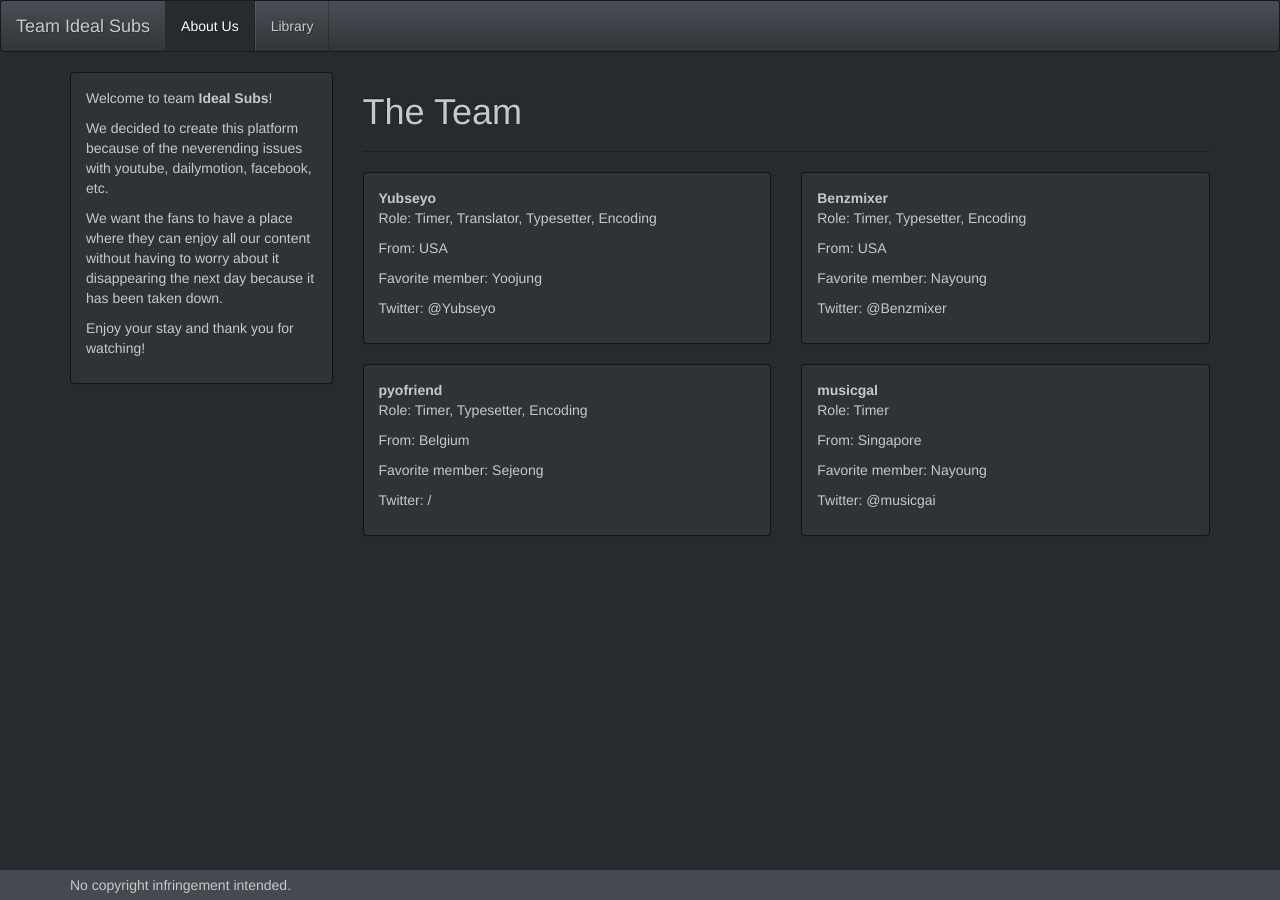
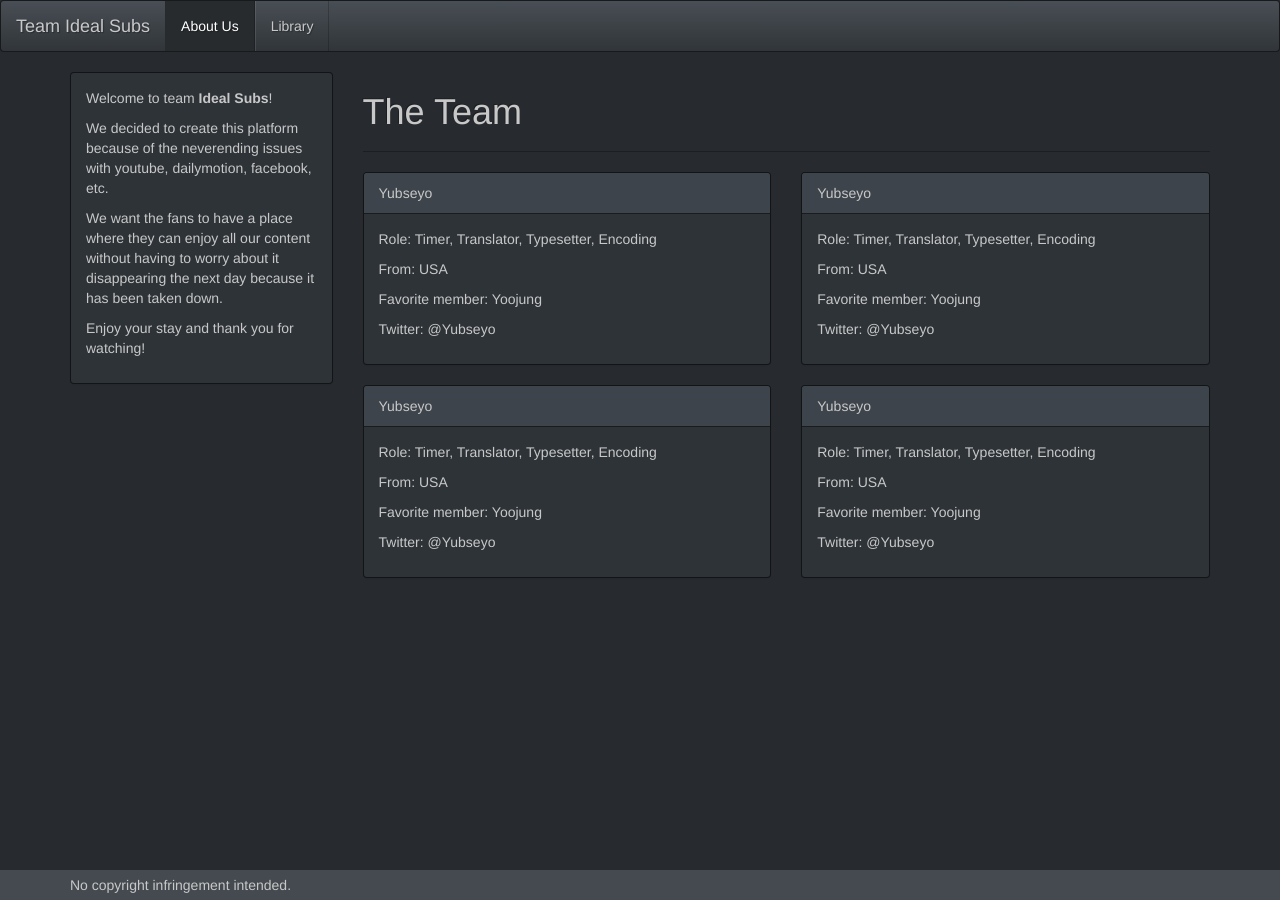
Before and after one commit to teamidealsubs/teamidealsubs.github.io, a Jekyll site: the page built from aboutus.html, in a window 1280 px wide. Built offline with Jekyll 4.4.1, drawn with Linux system fonts in a browser that asks for light colours; nearby versions of some CDN libraries.

Commit message:
panel title test

```diff
--- a/aboutus.html
+++ b/aboutus.html
@@ -14,8 +14,8 @@ group: navigation
 <div class="row">
 	<div class="col-md-6">
 		<div class="panel panel-default">
+			<div class="panel-heading">Yubseyo</div>
 				<div class="panel-body">
-			<strong>Yubseyo</strong>
 					<p>Role: Timer, Translator, Typesetter, Encoding</p>
 					<p>From: USA</p>
 					<p>Favorite member: Yoojung</p>
@@ -26,12 +26,12 @@ group: navigation
 
 	<div class="col-md-6">
 		<div class="panel panel-default">
+			<div class="panel-heading">Yubseyo</div>
 				<div class="panel-body">
-			<strong>Benzmixer</strong>
-			<p>Role: Timer, Typesetter, Encoding</p>
+					<p>Role: Timer, Translator, Typesetter, Encoding</p>
 					<p>From: USA</p>
-			<p>Favorite member: Nayoung</p>
-			<p>Twitter: @Benzmixer</p>
+					<p>Favorite member: Yoojung</p>
+					<p>Twitter: @Yubseyo</p>
 				</div>
 		</div>
 	</div>
@@ -40,24 +40,24 @@ group: navigation
 <div class="row">
 	<div class="col-md-6">
 		<div class="panel panel-default">
+			<div class="panel-heading">Yubseyo</div>
 				<div class="panel-body">
-			<strong>pyofriend</strong>
-			<p>Role: Timer, Typesetter, Encoding</p>
-			<p>From: Belgium</p>
-			<p>Favorite member: Sejeong</p>
-			<p>Twitter: /</p>
+					<p>Role: Timer, Translator, Typesetter, Encoding</p>
+					<p>From: USA</p>
+					<p>Favorite member: Yoojung</p>
+					<p>Twitter: @Yubseyo</p>
 				</div>
 		</div>
 	</div>
 
 	<div class="col-md-6">
 		<div class="panel panel-default">
+			<div class="panel-heading">Yubseyo</div>
 				<div class="panel-body">
-			<strong>musicgal</strong>
-			<p>Role: Timer</p>
-			<p>From: Singapore</p>
-			<p>Favorite member: Nayoung</p>
-			<p>Twitter: @musicgai</p>
+					<p>Role: Timer, Translator, Typesetter, Encoding</p>
+					<p>From: USA</p>
+					<p>Favorite member: Yoojung</p>
+					<p>Twitter: @Yubseyo</p>
 				</div>
 		</div>
 	</div>
```
Lines whose indentation alone changed are shown as unchanged.
